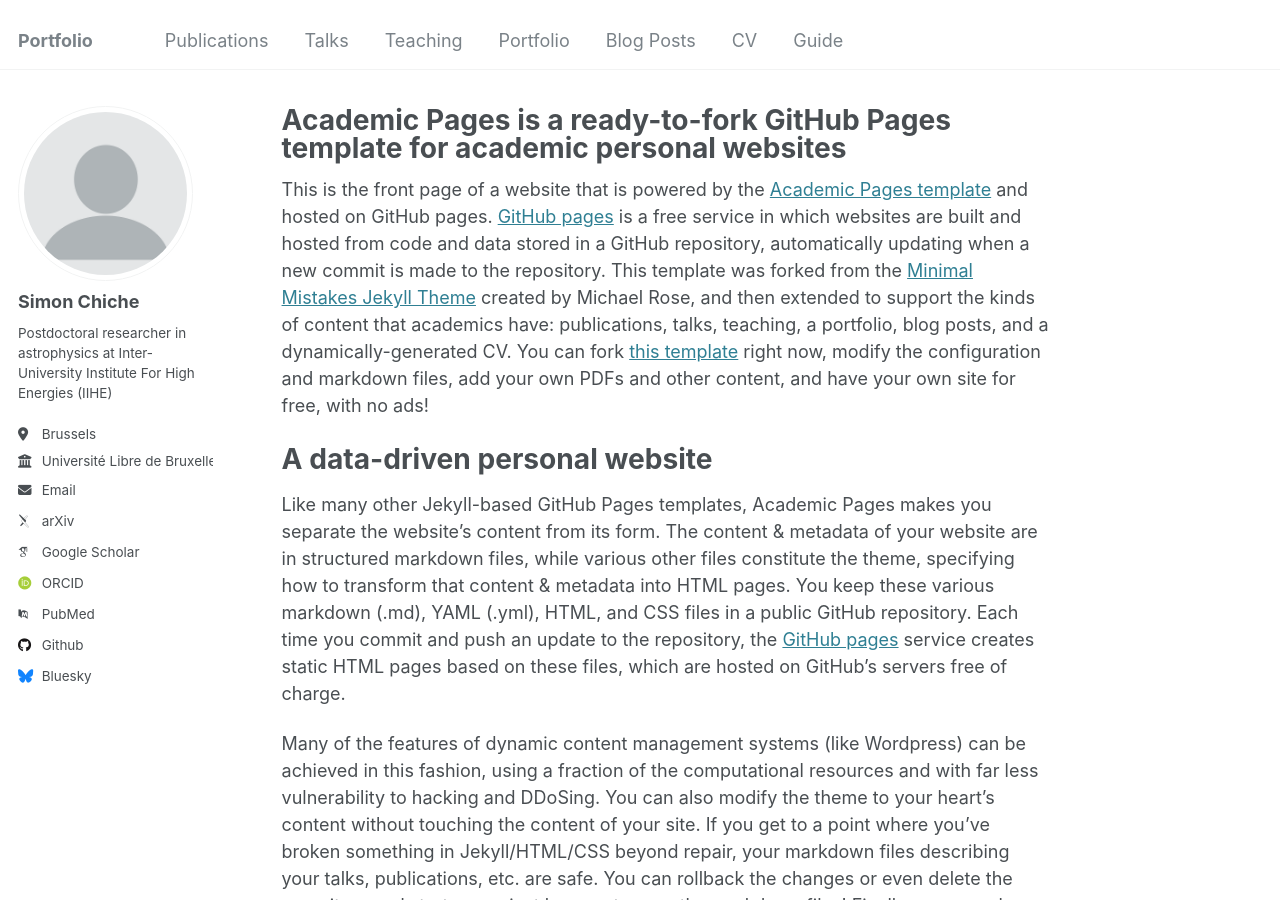
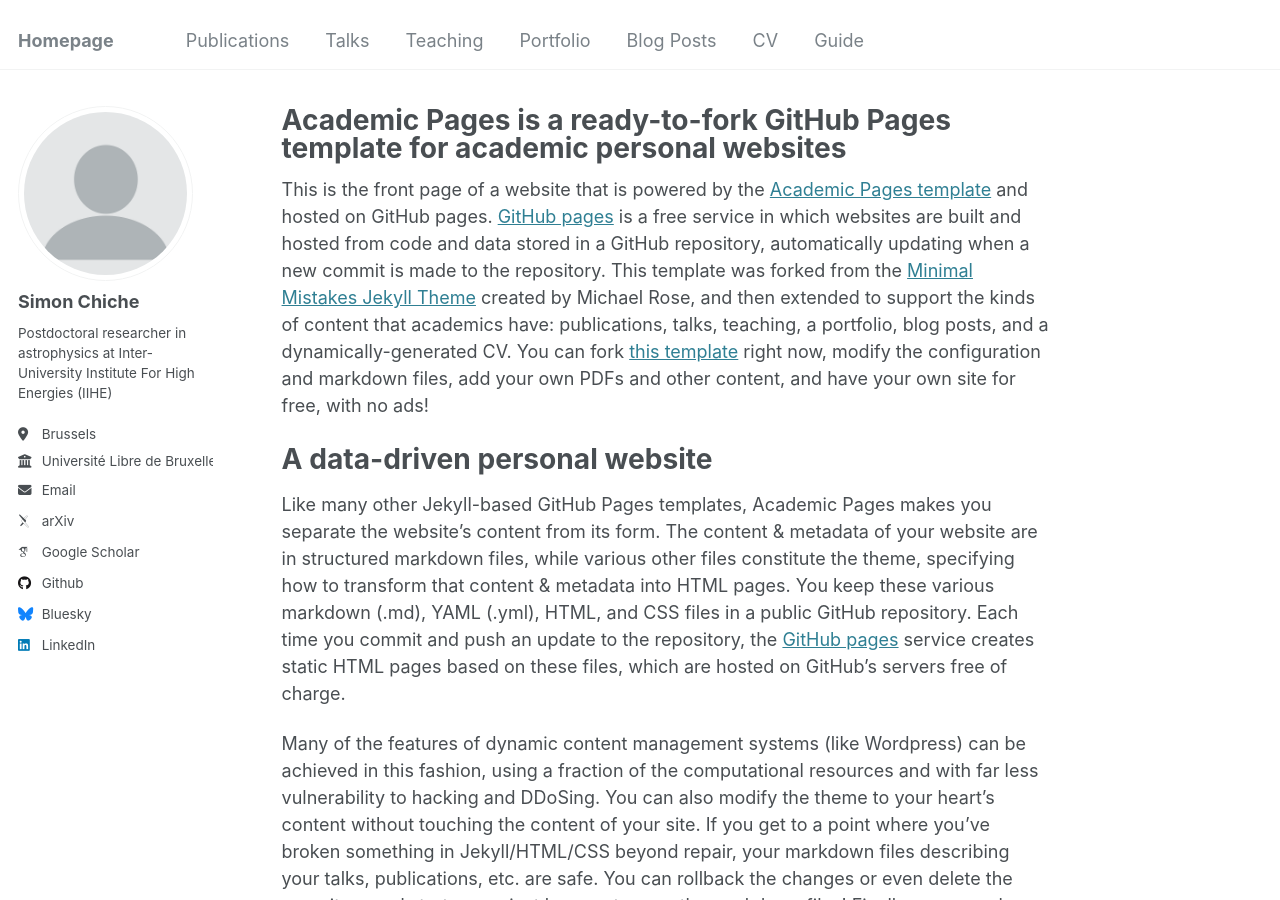
Before and after one commit to simonchiche/simonchiche.github.io, a Jekyll site: the page built from _pages/about.md, in a window 1280 px wide and 900 px high. Built offline with Jekyll 4.4.1, drawn with Linux system fonts in a browser that asks for light colours; some web fonts are replaced; part of the change alters nothing that is shown.

Commit message:
Update _config.yml

```diff
--- a/_config.yml
+++ b/_config.yml
@@ -8,7 +8,7 @@
 
 # Basic Site Settings
 locale                   : "en-US"
-title                    : "Portfolio"
+title                    : "Homepage"
 title_separator          : "-"
 name                     : &name "Simon Chiche"
 description              : &description "Personnal website"
@@ -32,11 +32,11 @@ author:
 
   # Academic websites
   arxiv            :  "https://arxiv.org/search/?searchtype=author&query=Chiche%2C+S"
-  googlescholar    : "https://scholar.google.com/citations?user=PS_CX0AAAAAJ"
+  googlescholar    : "https://scholar.google.com/citations?user=nc9x2f8AAAAJ&hl=fr"
   impactstory      : # URL
-  orcid            : "http://orcid.org/yourorcidurl"
+  orcid            : #"http://orcid.org/yourorcidurl"
   semantic         : # URL
-  pubmed           : "https://www.ncbi.nlm.nih.gov/pubmed/?term=john+snow"
+  pubmed           : #"https://www.ncbi.nlm.nih.gov/pubmed/?term=john+snow"
   researchgate     : # URL
   scopus           : # URL
 
@@ -44,7 +44,7 @@ author:
   bitbucket        : # Username - Update with your username on the site
   codepen          : # Username
   dribbble         : # Username
-  github           : "academicpages"
+  github           : "simonchiche"
   kaggle           : # Username
   stackoverflow    : # User number or user number and name (i.e., use "1" or "1/jeff-atwood")
 
@@ -58,7 +58,7 @@ author:
   keybase          : # Username
   instagram        : # Username
   lastfm           : # Username
-  linkedin         : # Username
+  linkedin         : simon-chiche-25138216b
   mastodon         : # URL
   medium           : # URL
   pinterest        : # Username
```
